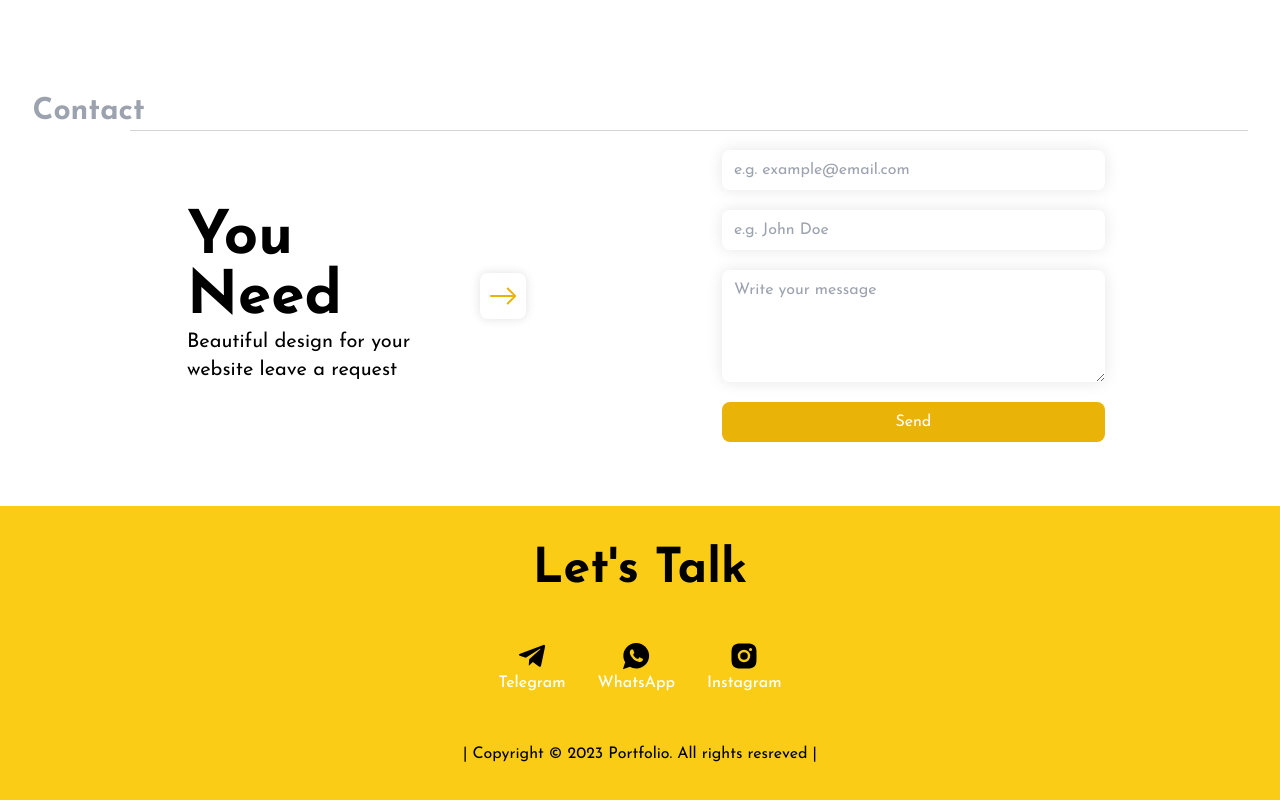
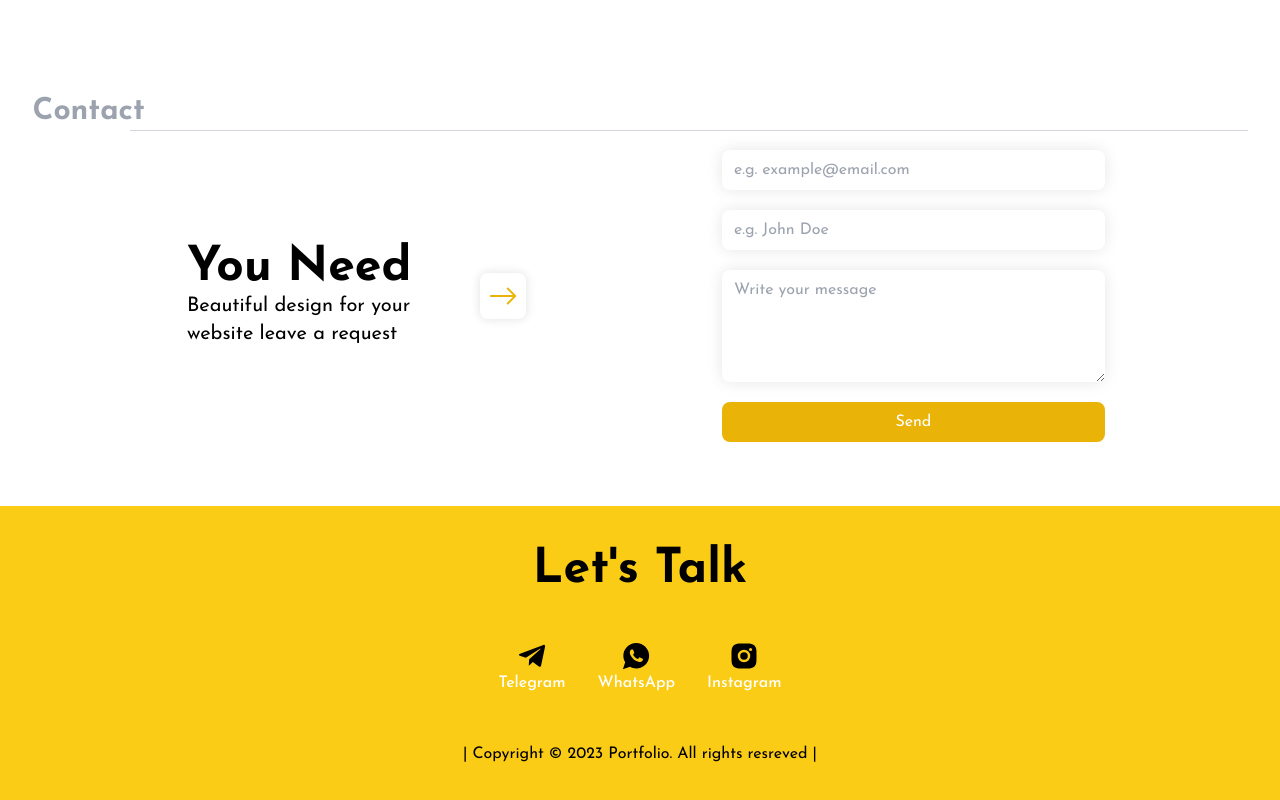
Before and after one commit to sandip-dev07/Portfolio, a React (Vite) app: page / in a window 1280 px wide. Shown: the part 2692-3492 px from the top of the page. Built offline with nearby package versions, Linux system fonts and the light colour scheme.

Commit message:
Update code

```diff
--- a/src/components/contact/Contact.jsx
+++ b/src/components/contact/Contact.jsx
@@ -21,7 +21,7 @@
             <div
             data-aos="zoom-in"
             >
-              <h1 className="text-6xl font-bold sm:text-3xl">You Need</h1>
+              <h1 className="text-5xl font-bold sm:text-3xl">You Need</h1>
               <h3 className="text-xl sm:text-lg">
                 Beautiful design for your website leave a request
               </h3>
```
